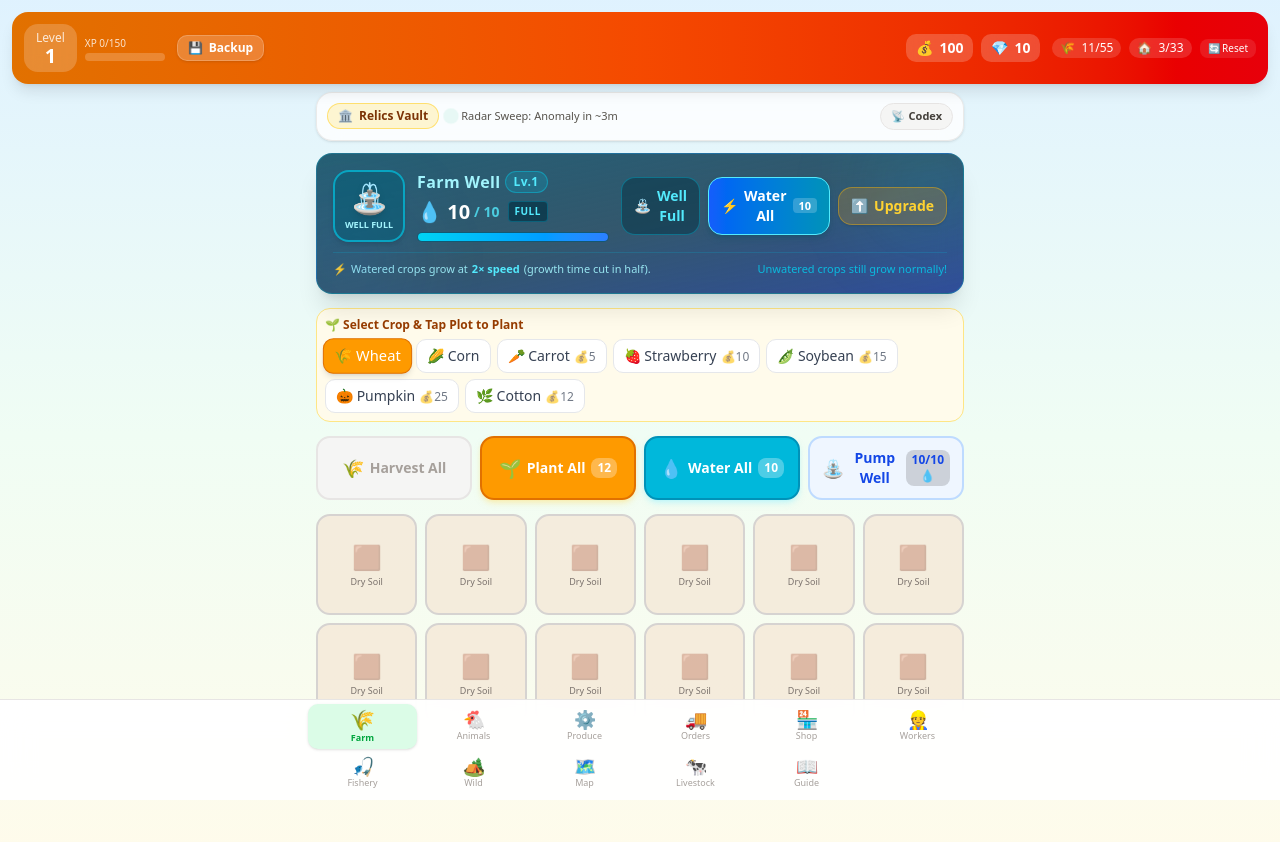
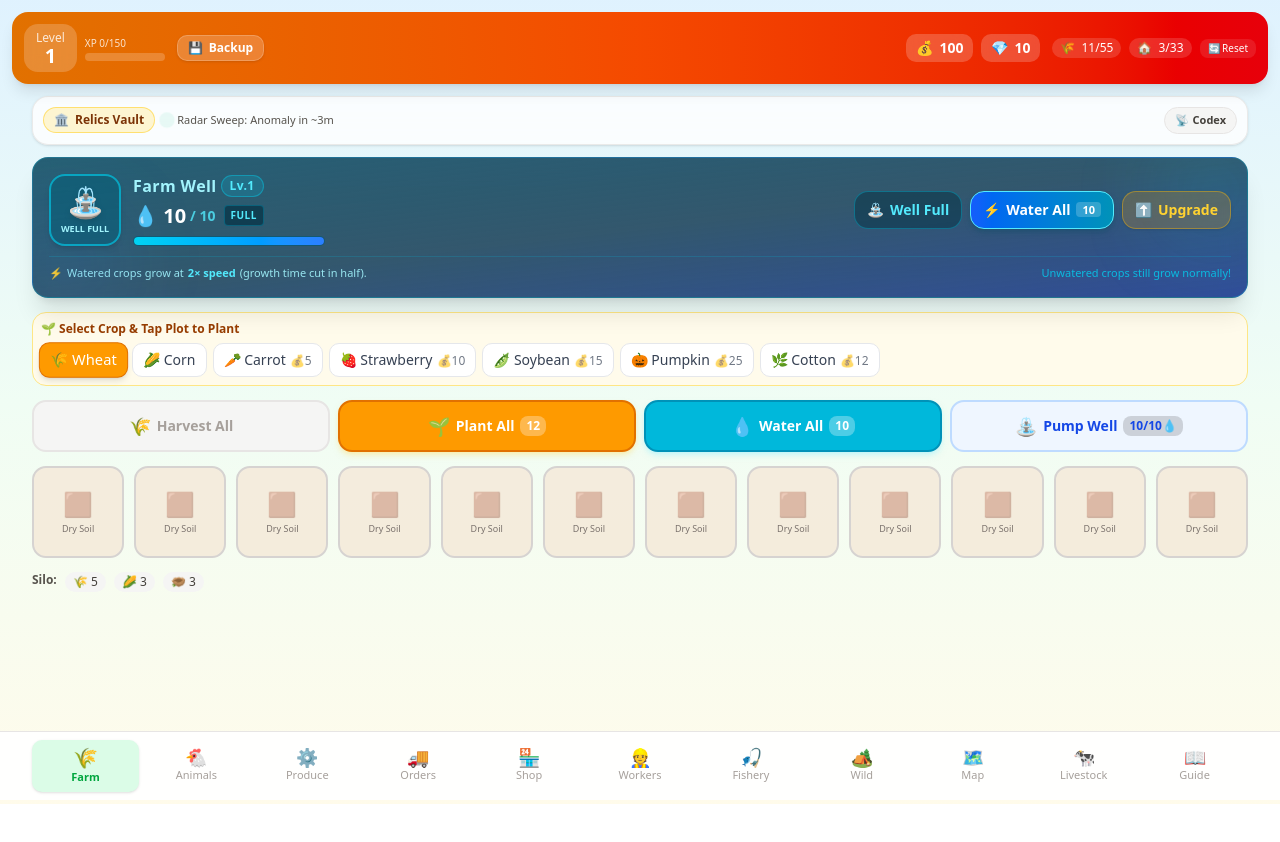
Before and after one commit to abhi543/meadowlands, a Next.js app: page / in a window 1280 px wide. Shown: the top 842 px of the page. After the commit the page ends 804 px from the top, so only its background shows below. Built offline with nearby package versions, Linux system fonts and the light colour scheme.

Commit message:
feat(layout): overhaul global responsive desktop layout with full-width 1600px grid system

```diff
--- a/src/app/page.tsx
+++ b/src/app/page.tsx
@@ -150,10 +150,12 @@ export default function Home() {
 
       {/* Header */}
       <header className="sticky top-0 z-50 p-3 pb-0">
-        <HUD onOpenBackupModal={() => setBackupModalOpen(true)} />
+        <div className="w-full max-w-[1600px] mx-auto">
+          <HUD onOpenBackupModal={() => setBackupModalOpen(true)} />
+        </div>
       </header>
 
-      <main className={`mx-auto ${activeTab === 'animals' ? 'max-w-6xl p-2 pt-1 pb-16' : 'max-w-2xl p-3 pt-2 pb-28'}`}>
+      <main className="w-full max-w-[1600px] mx-auto px-3 sm:px-6 lg:px-8 pt-3 pb-24 md:pb-6 min-h-[calc(100vh-80px)] flex flex-col transition-all">
         {/* Urgent High-Stakes Sudden Event Floating Ticking Clock HUD */}
         <EventTickingClock />
 
@@ -167,7 +169,7 @@ export default function Home() {
         {activeTab !== 'animals' && <EventBanner />}
 
         {/* Tab Content */}
-        <div className={activeTab === 'animals' ? 'h-full' : 'min-h-[400px]'}>
+        <div className={activeTab === 'animals' ? 'flex-1 min-h-0' : 'min-h-[400px]'}>
           {activeTab === 'farm' && <FarmGrid />}
           {activeTab === 'animals' && <AnimalsTab />}
           {activeTab === 'production' && <ProductionPanel />}
@@ -206,16 +208,16 @@ export default function Home() {
       {/** Floating Notifications */}
       <FloatingNumbers />
 
-      {/* Bottom Tab Bar - Compact 2-row grid (6+5) so all 11 tabs are visible */}
+      {/* Bottom Tab Bar - Compact 2-row grid on mobile, sleek full row on desktop */}
       <nav className="fixed bottom-0 left-0 right-0 z-50 bg-white/95 dark:bg-gray-900/95 backdrop-blur-lg border-t border-stone-200 dark:border-gray-700 safe-bottom">
-        <div className="max-w-2xl mx-auto grid grid-cols-6 gap-0.5 px-1 pt-1 pb-1.5">
+        <div className="w-full max-w-[1600px] mx-auto grid grid-cols-6 md:grid-cols-11 gap-1 px-2 sm:px-6 lg:px-8 pt-1 pb-1.5 md:py-2">
           {TABS.map(tab => {
             const isActive = activeTab === tab.id;
             return (
               <button
                 key={tab.id}
                 onClick={() => setActiveTab(tab.id)}
-                className={`py-1.5 px-0.5 rounded-lg flex flex-col items-center gap-0.5 transition-all duration-200 ${
+                className={`py-1.5 md:py-2 px-1 rounded-lg flex flex-col items-center gap-0.5 transition-all duration-200 ${
                   isActive
                     ? `${tab.bgActive} ${tab.color} shadow-sm`
                     : `text-stone-400 dark:text-gray-500 ${tab.bgInactive}`
@@ -224,7 +226,7 @@ export default function Home() {
                 <span className={`transition-transform duration-200 leading-none ${isActive ? 'text-xl' : 'text-lg'}`}>
                   {tab.emoji}
                 </span>
-                <span className={`text-[9px] leading-tight truncate w-full text-center ${isActive ? 'font-bold' : 'font-medium'}`}>
+                <span className={`text-[9px] md:text-[11px] leading-tight truncate w-full text-center ${isActive ? 'font-bold' : 'font-medium'}`}>
                   {tab.label}
                 </span>
               </button>
--- a/src/components/game/FarmGrid.tsx
+++ b/src/components/game/FarmGrid.tsx
@@ -193,7 +193,7 @@ export function FarmGrid() {
       </div>
 
       {/* Farm Grid */}
-      <div className="grid grid-cols-4 sm:grid-cols-6 gap-2">
+      <div className="grid grid-cols-4 sm:grid-cols-6 md:grid-cols-8 lg:grid-cols-10 xl:grid-cols-12 gap-2 sm:gap-2.5">
         {visiblePlots.map(plot => {
           const isReady = plot.ready;
           const isGrowing = plot.crop && !plot.ready;
--- a/src/components/game/FisheryPanel.tsx
+++ b/src/components/game/FisheryPanel.tsx
@@ -215,6 +215,7 @@ export function FisheryPanel() {
         <h4 className="text-xs font-semibold text-stone-500 dark:text-gray-400 uppercase tracking-wider">
           Water Zones
         </h4>
+        <div className="grid grid-cols-1 md:grid-cols-2 lg:grid-cols-3 gap-3">
         {ZONE_ORDER.map(zoneId => {
           const zone = WATER_ZONES[zoneId];
           const isUnlocked = fishery.unlockedZones.includes(zoneId);
@@ -319,6 +320,7 @@ export function FisheryPanel() {
             </div>
           );
         })}
+        </div>
       </div>
 
       {/* Aquatic Codex */}
@@ -327,7 +329,7 @@ export function FisheryPanel() {
           Aquatic Codex
         </h4>
         <div className="bg-white dark:bg-gray-900 rounded-xl border border-stone-200 dark:border-gray-700 overflow-hidden">
-          <div className="grid grid-cols-3 sm:grid-cols-5 gap-2 p-3">
+          <div className="grid grid-cols-3 sm:grid-cols-5 md:grid-cols-6 lg:grid-cols-8 gap-2 p-3">
             {(Object.values(FISH_SPECIES)).map(sp => {
               const codexKey = `fish_${sp.id}`;
               const discovered = fishery.fishCodex[codexKey];
--- a/src/components/game/LivestockMarketPanel.tsx
+++ b/src/components/game/LivestockMarketPanel.tsx
@@ -25,7 +25,7 @@ export function LivestockMarketPanel() {
       {/* Buy Section */}
       <div className="space-y-2">
         <h4 className="text-xs font-semibold text-stone-500 dark:text-gray-400 uppercase tracking-wider">Buy Animals</h4>
-        <div className="grid grid-cols-1 sm:grid-cols-2 gap-2">
+        <div className="grid grid-cols-1 sm:grid-cols-2 lg:grid-cols-4 gap-3">
           {SPECIES_LIST.map(species => {
             const def = ANIMALS[species];
             const currentCount = animals.filter(a => a.species === species).length;
@@ -91,7 +91,7 @@ export function LivestockMarketPanel() {
           return elders.length === 0 ? (
             <div className="text-center py-4 text-sm text-stone-400 dark:text-gray-500 italic">No elder animals to sell</div>
           ) : (
-            <div className="grid grid-cols-2 sm:grid-cols-3 gap-2">
+            <div className="grid grid-cols-2 sm:grid-cols-3 lg:grid-cols-4 xl:grid-cols-6 gap-2.5">
               {elders.map(animal => {
                 const def = ANIMALS[animal.species];
                 const breedDef = BREED_REGISTRY[animal.breedId];
@@ -162,7 +162,7 @@ function HabitatUpgradeSection() {
   const { animalCapacity, habitatUpgradeSteps, coins, upgradeHabitat } = useGameStore();
 
   return (
-    <div className="grid grid-cols-1 sm:grid-cols-2 gap-2">
+    <div className="grid grid-cols-1 sm:grid-cols-2 lg:grid-cols-4 gap-3">
       {SPECIES_LIST.map(species => {
         const def = ANIMALS[species];
         const currentStep = habitatUpgradeSteps[species] || 0;
--- a/src/components/game/OrderBoard.tsx
+++ b/src/components/game/OrderBoard.tsx
@@ -297,7 +297,7 @@ export function OrderBoard() {
             </span>
           </div>
 
-          <div className="grid grid-cols-1 lg:grid-cols-2 gap-3">
+          <div className="grid grid-cols-1 md:grid-cols-2 xl:grid-cols-3 gap-3.5">
             {Object.values(CLIENT_DEFINITIONS).map(client => {
               const clientData = globalReputation?.clients?.[client.id] || {
                 id: client.id,
@@ -444,7 +444,7 @@ export function OrderBoard() {
           </div>
         )}
 
-        <div className="grid grid-cols-1 sm:grid-cols-2 gap-2.5">
+        <div className="grid grid-cols-1 sm:grid-cols-2 lg:grid-cols-3 xl:grid-cols-4 gap-3">
           {displayedOrders.map(order => {
             const clientDef = CLIENT_DEFINITIONS[order.clientId] || CLIENT_DEFINITIONS.mayor_barnaby;
             const clientRep = clientReputation?.[order.clientId] || { level: 1, xp: 0 };
--- a/src/components/game/ProductionPanel.tsx
+++ b/src/components/game/ProductionPanel.tsx
@@ -255,6 +255,7 @@ export function ProductionPanel() {
             {/* Recipes */}
             <div className="p-3 space-y-2">
               <h4 className="text-xs font-semibold text-stone-500 dark:text-gray-400 uppercase tracking-wider">Recipes</h4>
+              <div className="grid grid-cols-1 md:grid-cols-2 xl:grid-cols-3 gap-3">
               {building.recipes.map(recipe => {
                 const canCraft = canCraftRecipe(recipe, silo, barn);
                 const maxCraftable = calcMaxCraftable(recipe, silo, barn);
@@ -313,13 +314,14 @@ export function ProductionPanel() {
                   </div>
                 );
               })}
+              </div>
             </div>
 
             {/* Production Queue */}
             {queue.length > 0 && (
               <div className="p-3 pt-0 space-y-2">
                 <h4 className="text-xs font-semibold text-stone-500 dark:text-gray-400 uppercase tracking-wider">In Progress ({activeCount} active, {doneCount} done)</h4>
-                <div className="grid grid-cols-1 sm:grid-cols-2 gap-1.5">
+                <div className="grid grid-cols-1 sm:grid-cols-2 lg:grid-cols-3 xl:grid-cols-4 gap-2">
                   {queue.map((slot, idx) => {
                     const progress = slot.done ? 1 : Math.min(1, (Date.now() - slot.startedAt) / (slot.durationSec * 1000));
                     const recipe = building.recipes.find(r => r.id === slot.recipeId);
--- a/src/components/game/ShopPanel.tsx
+++ b/src/components/game/ShopPanel.tsx
@@ -217,7 +217,7 @@ export function ShopPanel() {
           Nothing to sell yet. Harvest crops and produce goods first!
         </div>
       ) : (
-        <div className="grid grid-cols-1 sm:grid-cols-2 gap-2">
+        <div className="grid grid-cols-1 sm:grid-cols-2 lg:grid-cols-3 xl:grid-cols-4 gap-3">
           {allItems.map(item => {
             const customQty = qtyOverride[item.id] ?? 1;
             const sellValue = item.sellPrice * item.qty;
--- a/src/components/game/TerritoryMapView.tsx
+++ b/src/components/game/TerritoryMapView.tsx
@@ -211,7 +211,7 @@ export function TerritoryMapView() {
               {isUnlocked && parcel.debris.length > 0 && (
                 <div>
                   <h4 className="text-xs font-semibold text-stone-500 dark:text-gray-400 uppercase tracking-wider mb-2">{'\u{1F9F9}'} Debris Clearing</h4>
-                  <div className="space-y-1.5">
+                  <div className="grid grid-cols-1 sm:grid-cols-2 md:grid-cols-3 gap-2">
                     {parcel.debris.map(debris => {
                       const isClearing = debris.clearingStartedAt !== null && !debris.cleared;
                       const progress = isClearing
@@ -273,7 +273,7 @@ export function TerritoryMapView() {
               {/* Facility Footprints applicable to this parcel */}
               <div>
                 <h4 className="text-xs font-semibold text-stone-500 dark:text-gray-400 uppercase tracking-wider mb-2">{'\u{1F3D7}'} Facilities</h4>
-                <div className="space-y-1.5">
+                <div className="grid grid-cols-1 sm:grid-cols-2 md:grid-cols-3 gap-2">
                   {FACILITY_FOOTPRINTS.map(facility => {
                     const isApplicable = facility.requiredZone === parcelId || (facility.requiredZone === 'any_cleared' && isUnlocked);
                     if (!isApplicable) return null;
--- a/src/components/game/WildernessPanel.tsx
+++ b/src/components/game/WildernessPanel.tsx
@@ -42,6 +42,7 @@ export function WildernessPanel() {
           <h3 className="font-semibold text-sm text-stone-700 dark:text-gray-300 flex items-center gap-2">
             ⏳ Active Expeditions ({activeExpeditions.length})
           </h3>
+          <div className="grid grid-cols-1 md:grid-cols-2 lg:grid-cols-3 gap-3">
           {activeExpeditions.map(exp => {
             const biome = BIOMES[exp.biomeId];
             const lure = LURES[exp.lureId];
@@ -112,12 +113,14 @@ export function WildernessPanel() {
               </div>
             );
           })}
+          </div>
         </div>
       )}
 
       {/* Biome Destinations */}
       <div className="space-y-2">
         <h3 className="font-semibold text-sm text-stone-700 dark:text-gray-300">🗺️ Destinations</h3>
+        <div className="grid grid-cols-1 md:grid-cols-2 lg:grid-cols-4 gap-3">
         {BIOME_ORDER.map(biomeId => {
           const biome = BIOMES[biomeId];
           const isUnlocked = level >= biome.unlockLevel;
@@ -184,12 +187,13 @@ export function WildernessPanel() {
             </div>
           );
         })}
+        </div>
       </div>
 
       {/* Lure Crafting Reference */}
       <div className="space-y-2">
         <h3 className="font-semibold text-sm text-stone-700 dark:text-gray-300">🪤 Lure Guide</h3>
-        <div className="grid grid-cols-2 gap-2">
+        <div className="grid grid-cols-2 sm:grid-cols-3 lg:grid-cols-6 gap-2">
           {LURE_ORDER.map(lureId => {
             const lure = LURES[lureId];
             const owned = barn[lure.productId] || 0;
--- a/src/components/game/WorkersHubPanel.tsx
+++ b/src/components/game/WorkersHubPanel.tsx
@@ -156,7 +156,7 @@ export function WorkersHubPanel() {
       </div>
 
       {/* Worker Cards */}
-      <div className="space-y-2.5">
+      <div className="grid grid-cols-1 md:grid-cols-2 xl:grid-cols-3 gap-3">
         {division.roles.map(role => {
           const cfg = WORKER_REGISTRY[role];
           const worker = unifiedWorkers[role];
```
